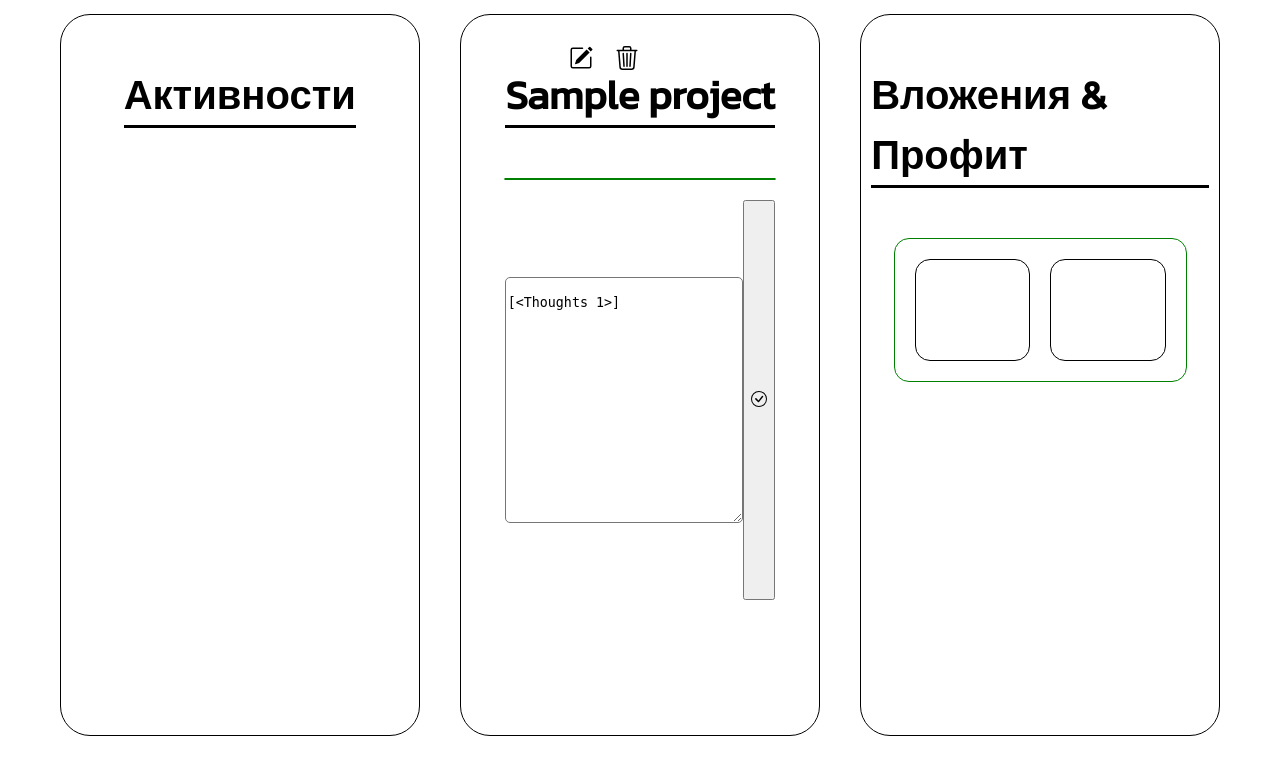
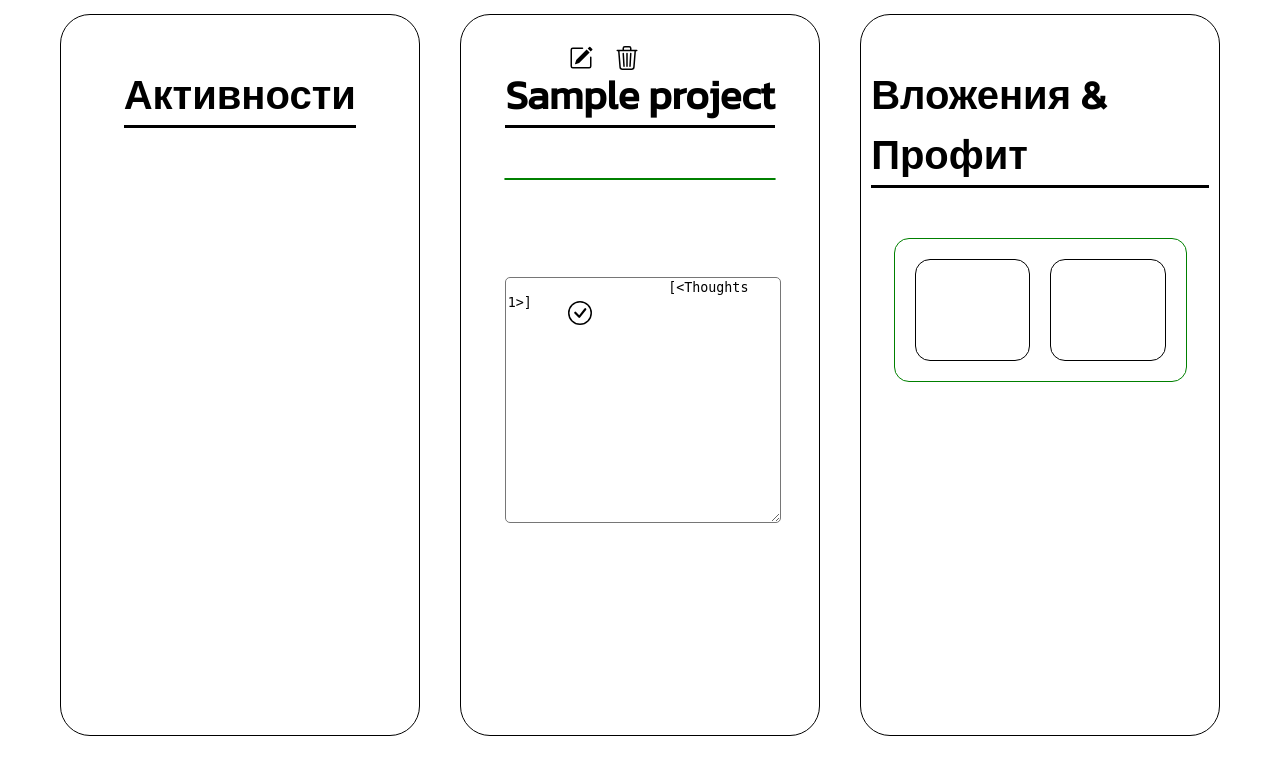
Before and after one commit to overcodeme/DropTrackerWeb-on-Flask, a Flask app: a page that uses templates/project_detail.html in a window 1280 px wide. Shown: the part 230-994 px from the top of the page. Run offline with Flask 3, Linux system fonts and the light colour scheme; tables that the repository leaves empty hold one stand-in row (values such as "Sample post"); some web fonts are replaced.

Commit message:
Changes: - Work with displaying thoughts about project on the project details page

```diff
--- a/app.py
+++ b/app.py
@@ -58,7 +58,19 @@ def create_app():
     @app.route('/project/<string:project_name>', methods=['GET', 'POST'])
     def project_detail(project_name):
         project = CryptoProject.query.filter_by(name=project_name).first_or_404()
-        if request.method == 'POST':
+        if request.method == 'POST' and 'thoughts' in request.form:
+            thoughts = request.form['thoughts']
+
+            new_thoughts = Thoughts(
+                project_id = project.id,
+                description = thoughts
+            )
+
+            db.session.add(new_thoughts)
+            db.session.commit()
+            flash('Пометка о проекте успешно добавлена', 'success')
+
+        elif request.method == 'POST':
             activity_name = request.form['name']
             activity_link = request.form['link']
 
@@ -73,16 +85,10 @@ def create_app():
             flash('Активность успешно добавлена', 'success')
             return redirect(url_for('project_detail', project_name=project_name))
 
-        elif request.method == 'POST':
-            thoughts = request.form['thoughts']
-
-            new_thoughts = Thoughts(
-
-            )
-
         activities = ProjectLinks.query.filter_by(project_id=project.id).all()
         moneyways = MoneyWay.query.filter_by(project_id=project.id).all()
-        return render_template('project_detail.html', project=project, activities=activities, moneyways=moneyways)
+        thoughts = Thoughts.query.filter_by(project_id=project.id).all()
+        return render_template('project_detail.html', project=project, activities=activities, moneyways=moneyways, thoughts=thoughts)
 
     @app.route('/edit_project/<string:project_name>', methods=['GET', 'POST'])
     def edit_project(project_name):
--- a/static/style.css
+++ b/static/style.css
@@ -1,6 +1,10 @@
 a {
     text-decoration: none;
     color: black;
+}
+
+.column {
+    flex-direction: column;
 }
 
 .flex {
@@ -385,12 +389,6 @@ h1 {
    margin: 10px;
 }
 
-.project-detail-block form {
-    display: flex;
-    height: 400px;
-    width: 100%;
-}
-
 .border-green {
     border: 1px solid green;
 }
@@ -487,14 +485,17 @@ h1 {
     background-color: red;
 }
 
-.thoughts-form {
+#thoughtsForm {
     display: flex;
     justify-content: center;
+    flex-direction: column;
     align-items: center;
-    width: 100%%;
-    height: 100%
+    height: 400px;
+    width: 100%;
 }
 
-.thoughts svg {
-
+#button3 {
+    position: absolute;
+    top: 530px;
+    right: 682px;
 }
--- a/templates/project_detail.html
+++ b/templates/project_detail.html
@@ -50,14 +50,14 @@
                 </p>
             {% endif %}
         </div>
-        <div class="thoughts">
+        <div class="thoughts column">
             <form action="{{ url_for('edit_project', project_name=project.name) }}" method="POST" id="thoughtsForm">
-                <textarea id="thoughts" name="thoughts" class="textarea" required>
+                <textarea placeholder="Message*" id="thoughts" name="thoughts" class="textarea" required>
                     {{ project.thoughts }}
                 </textarea>
             </form>
-            <button type="submit">
-                <svg xmlns="http://www.w3.org/2000/svg" width="16" height="16" fill="currentColor" class="bi bi-check-circle" viewBox="0 0 16 16">
+            <button type="submit" class="btn-3" id="button3">
+                <svg xmlns="http://www.w3.org/2000/svg" width="24" height="24" fill="currentColor" class="bi bi-check-circle" viewBox="0 0 16 16">
                     <path d="M8 15A7 7 0 1 1 8 1a7 7 0 0 1 0 14m0 1A8 8 0 1 0 8 0a8 8 0 0 0 0 16"></path>
                     <path d="m10.97 4.97-.02.022-3.473 4.425-2.093-2.094a.75.75 0 0 0-1.06 1.06L6.97 11.03a.75.75 0 0 0 1.079-.02l3.992-4.99a.75.75 0 0 0-1.071-1.05"></path>
                 </svg>
```
